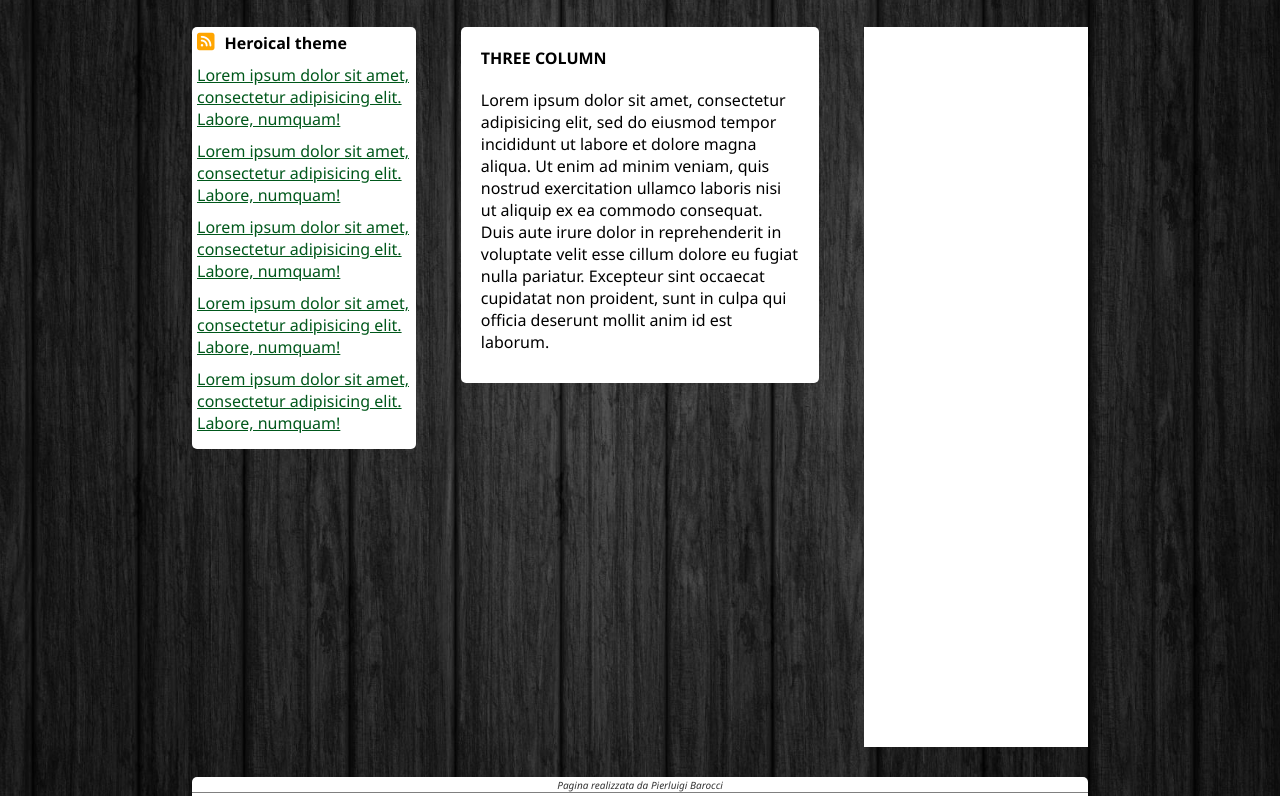
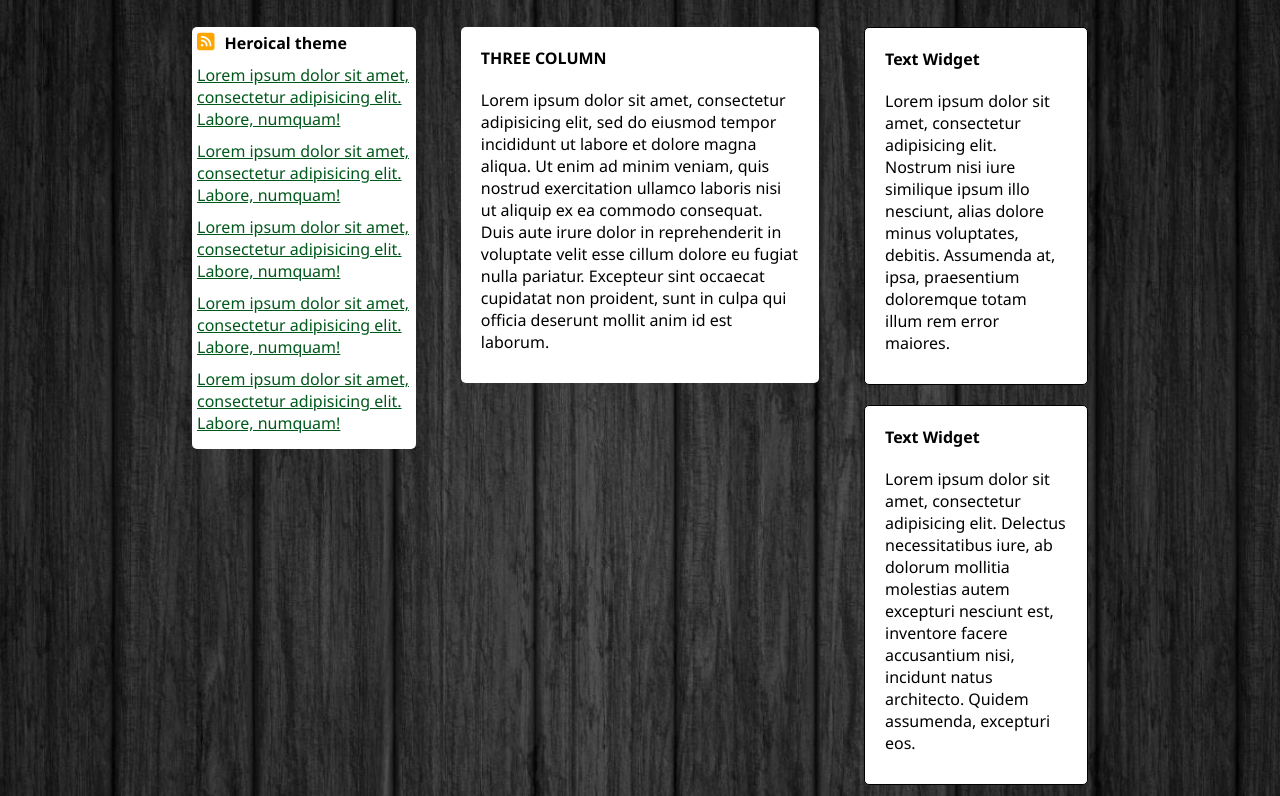
Before and after one commit to PierluigiBarocci/htmlcss-struttura-wp, a plain HTML site: page index.html in a window 1280 px wide. Shown: the part 353-1149 px from the top of the page. Drawn offline with Linux system fonts and the light colour scheme.

Commit message:
Secondo Aside Completato, mancano ultimi accorgimenti

```diff
--- a/index.html
+++ b/index.html
@@ -39,9 +39,18 @@
                 </aside>
 
                 <aside class="aside_second">
-                    <div class="widget"></div>
-                    <div class="widget"></div>
-                    <div class="widget"></div>
+                    <div class="widget">
+                        <h1>Text Widget</h1>
+                        <p>Lorem ipsum dolor sit amet, consectetur adipisicing elit. Nostrum nisi iure similique ipsum illo nesciunt, alias dolore minus voluptates, debitis. Assumenda at, ipsa, praesentium doloremque totam illum rem error maiores.</p>
+                    </div>
+                    <div class="widget">
+                        <h1>Text Widget</h1>
+                        <p>Lorem ipsum dolor sit amet, consectetur adipisicing elit. Delectus necessitatibus iure, ab dolorum mollitia molestias autem excepturi nesciunt est, inventore facere accusantium nisi, incidunt natus architecto. Quidem assumenda, excepturi eos.</p>
+                    </div>
+                    <div class="widget">
+                        <h1>Text Widget</h1>
+                        <p>Lorem ipsum dolor sit amet, consectetur adipisicing elit. Explicabo dolorem, iste a veritatis mollitia quisquam enim distinctio cum hic! Nesciunt veniam repellat minus quas aperiam tempora ducimus debitis perspiciatis quidem!</p>
+                    </div>
                 </aside>
 
                 <div class="central">
--- a/style.css
+++ b/style.css
@@ -151,11 +151,30 @@ main {
     margin: 10px;
 }
 
+
 .aside_second {
     float: right;
+    /* background-color: white; */
+    width: 25%;
+    height: 100%;
+}
+
+.aside_second div {
+    border: 1px solid black;
     background-color: white;
-    width: 25%;
-    height: 90vh;
+    height: 40%;
+    margin-bottom: 20px;
+    border-radius: 5px;
+    padding: 10px;
+}
+
+.widget h1{
+    font-size: 16px;
+    margin: 10px;
+}
+
+.widget p {
+    margin: 20px 10px;
 }
 
 main:after {
```
